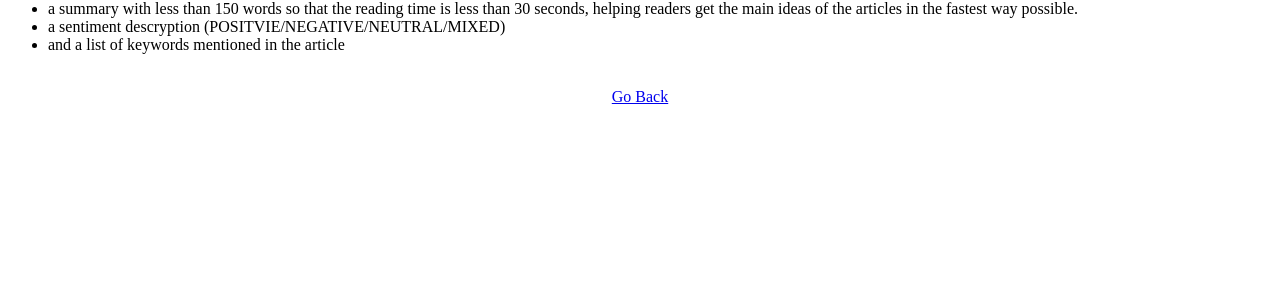
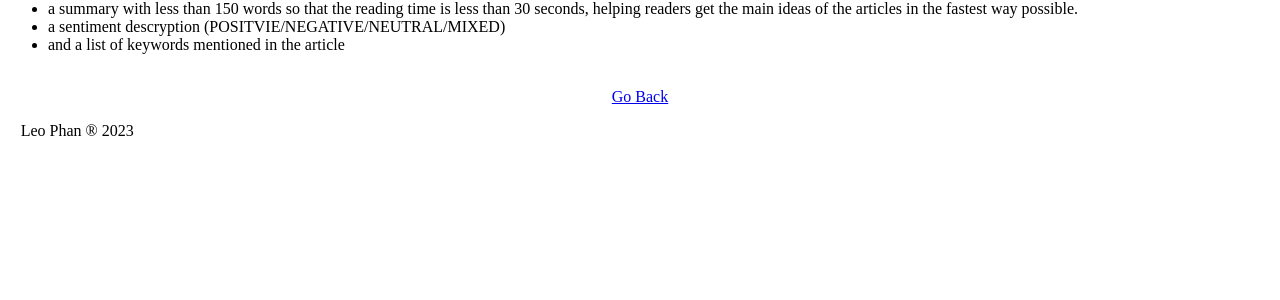
Before and after one commit to qphan-org/tldrCNBC, a Flask app: page /about in a window 1280 px wide. Shown: the part 148-448 px from the top of the page. Run offline with Flask 2, Linux system fonts and the light colour scheme; parts of the project's set-up code (start-up, migrations or seed data) failed here and were passed over.

Commit message:
modified footnote of the about page

```diff
--- a/templates/about.html
+++ b/templates/about.html
@@ -4,9 +4,9 @@
     <meta charset="UTF-8">
     <meta http-equiv="X-UA-Compatible" content="IE=edge">
     <meta name="viewport" content="width=device-width, initial-scale=1.0">
-    <title>About TL;DR CNBC</title>
 </head>
 <body>
+    <title>About TL;DR CNBC</title>
     <h1>About</h1>
     <p>TL;DR CNBC scrapes and anlyzes articles published on CNBC</p>
     <p>For each article, there will be:
@@ -20,5 +20,6 @@
     <div align=center>
         <a href="/">Go Back</a>
     </div>
+    <p style="padding-left:1%">Leo Phan ® 2023</p>
 </body>
 </html>
```
